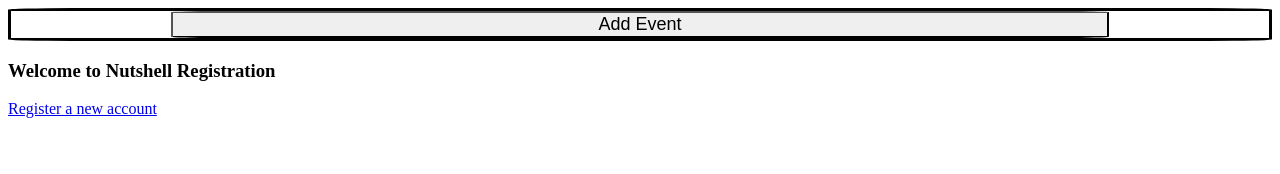
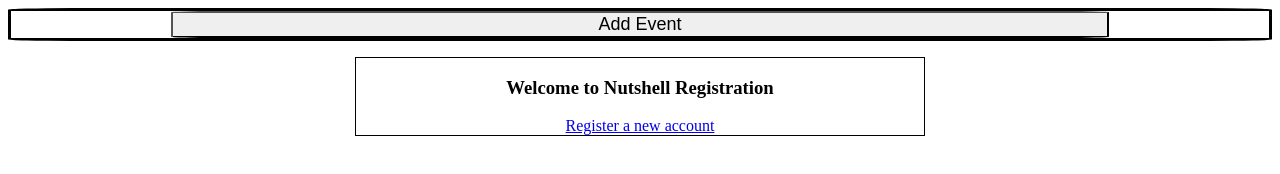
Before and after one commit to nss-day-cohort-39/nutshell-razzmatazz-roadrunners, a plain HTML site: page src/index.html in a window 1280 px wide. Drawn offline with Linux system fonts and the light colour scheme; no server answers.

Commit message:
Working on sessionStorage. Having to commit to check for a pull

```diff
--- a/src/scripts/registration/RegistrationForm.js
+++ b/src/scripts/registration/RegistrationForm.js
@@ -33,6 +33,7 @@
             } else {
                 alert("Email Already Exist")
             }
+            sessionStorage.setItem("activeUser", users.id)
         })
     }
 
@@ -47,7 +48,7 @@
 //HTML that will be viewed on the web browser
 const render = () => {
     contentTarget.innerHTML = `
-        <article>
+        <article class="registrationForm">
             <h1>Welcome to Nutshell Registration</h1>
             ${DisplayRegistrationText()}
             <form action="" class="registration invisible">
--- a/src/styles/registration.css
+++ b/src/styles/registration.css
@@ -1,3 +1,22 @@
+.registration_container {
+    display: flex;
+    align-items: center;
+    justify-content: center;
+    flex-direction: column;
+}
+.registrationForm {
+    width:45%;
+    border: 1px solid black;
+    margin-top: 1em;
+    display: flex;
+    align-items: center;
+    justify-content: center;
+    flex-direction: column;
+}
+
+.registrationButton {
+    margin-top: 6px;
+}
 .invisible {
     display:none;
 }
```
Also changed, not shown: src/index.html (+1 -1 lines).
